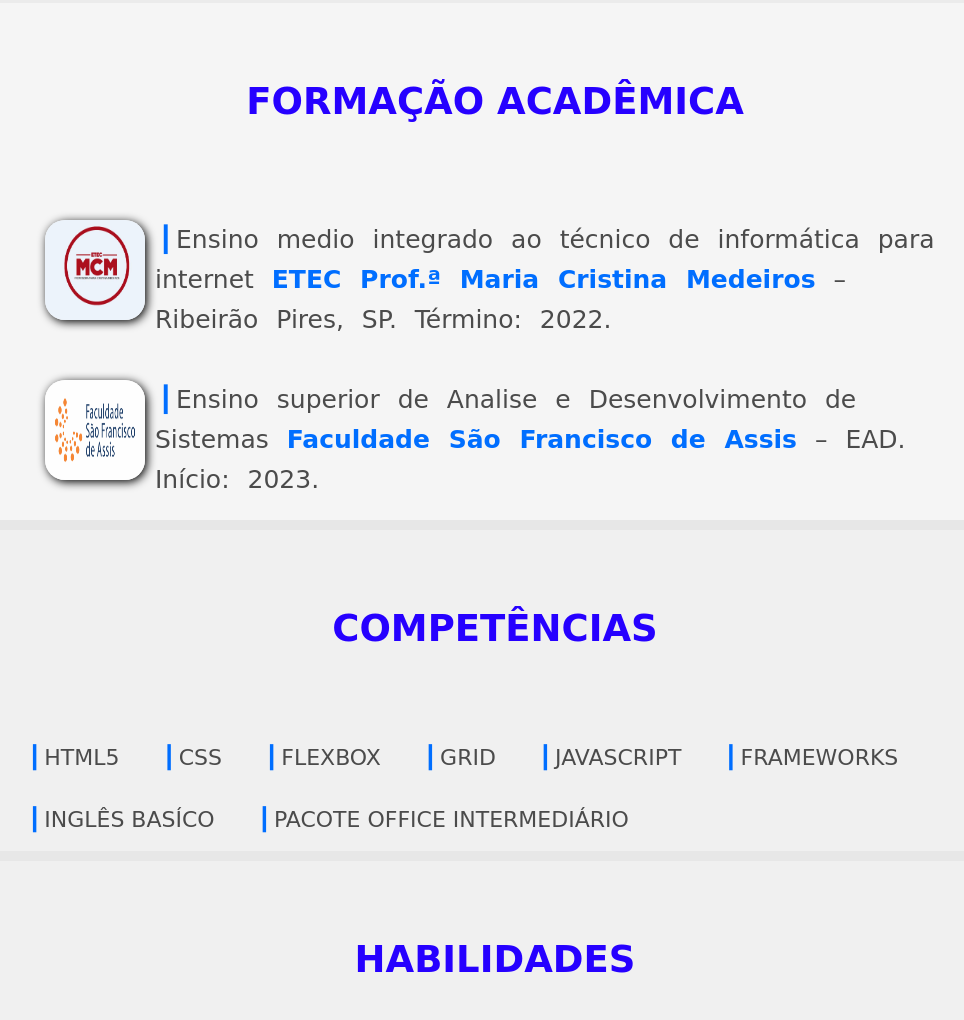
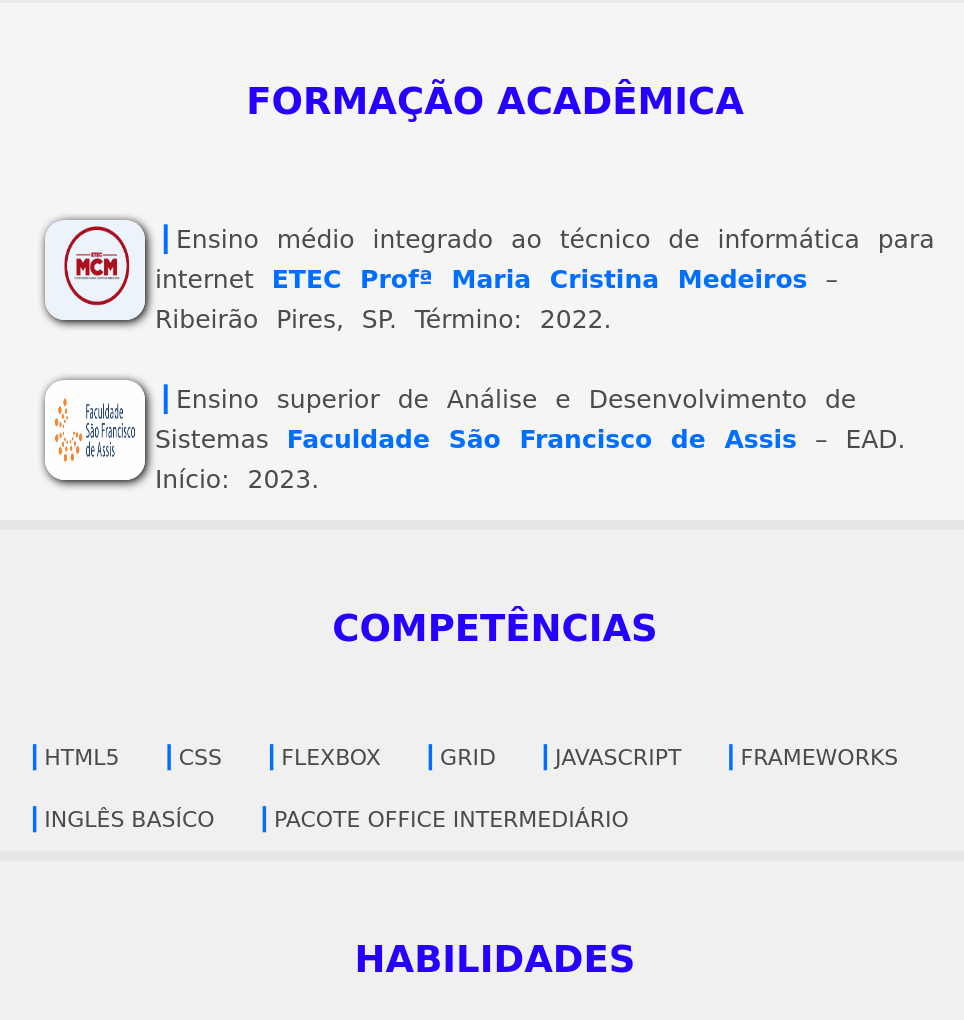
Before and after one commit to IgorAnthonyDeJesus/portfolio-igor-, a plain HTML site: page index.html in a window 1280 px wide. Shown: the part 1898-2918 px from the top of the page, without its empty margins (145-1109 px from the left). Drawn offline with Linux system fonts and the light colour scheme; files whose address does not match are found by name; a web font is replaced by a local one.

Commit message:
Add files via upload

```diff
--- a/index.html
+++ b/index.html
@@ -63,12 +63,12 @@
         <div class="content__lista">
           <div class="content__formacao">
               <img src="./img/etec.jpg" alt="" class="content__logo forlogo">
-              <p class="content__item">Ensino medio integrado ao técnico de informática para internet <strong>ETEC Prof.ª Maria Cristina Medeiros</strong> – Ribeirão Pires, SP.
+              <p class="content__item">Ensino médio integrado ao técnico de informática para internet <strong>ETEC Profª Maria Cristina Medeiros</strong> – Ribeirão Pires, SP.
             Término: 2022.</p>
             </div>
             <div class="content__formacao">
               <img src="./img/são.png" alt="" class="content__logo forlogo">
-              <p class="content__item">Ensino superior de Analise e Desenvolvimento de Sistemas <strong>Faculdade São Francisco de Assis</strong> – EAD.
+              <p class="content__item">Ensino superior de Análise e Desenvolvimento de Sistemas <strong>Faculdade São Francisco de Assis</strong> – EAD.
             Início: 2023.</p>
             </div>
           </div>
```
